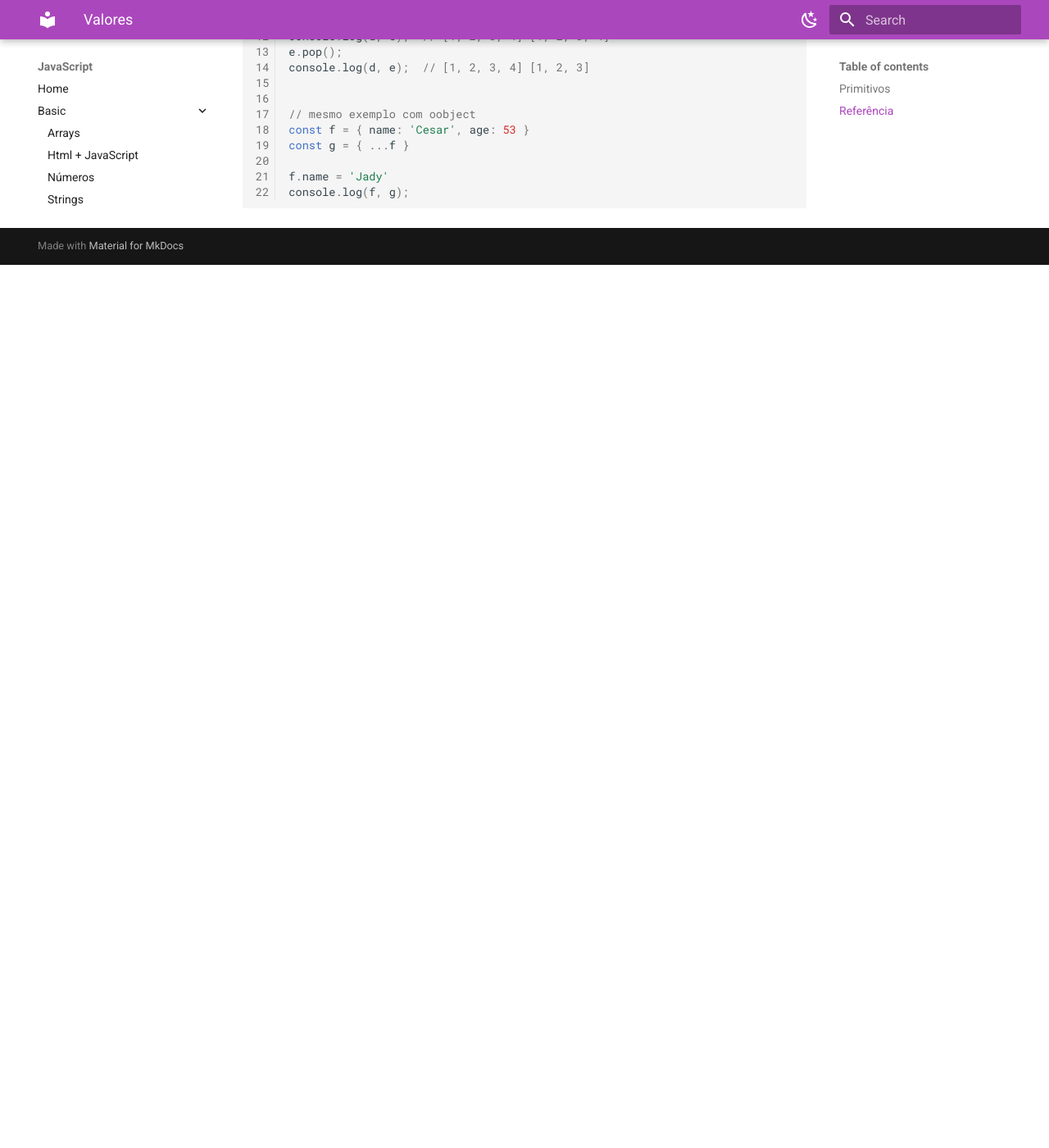
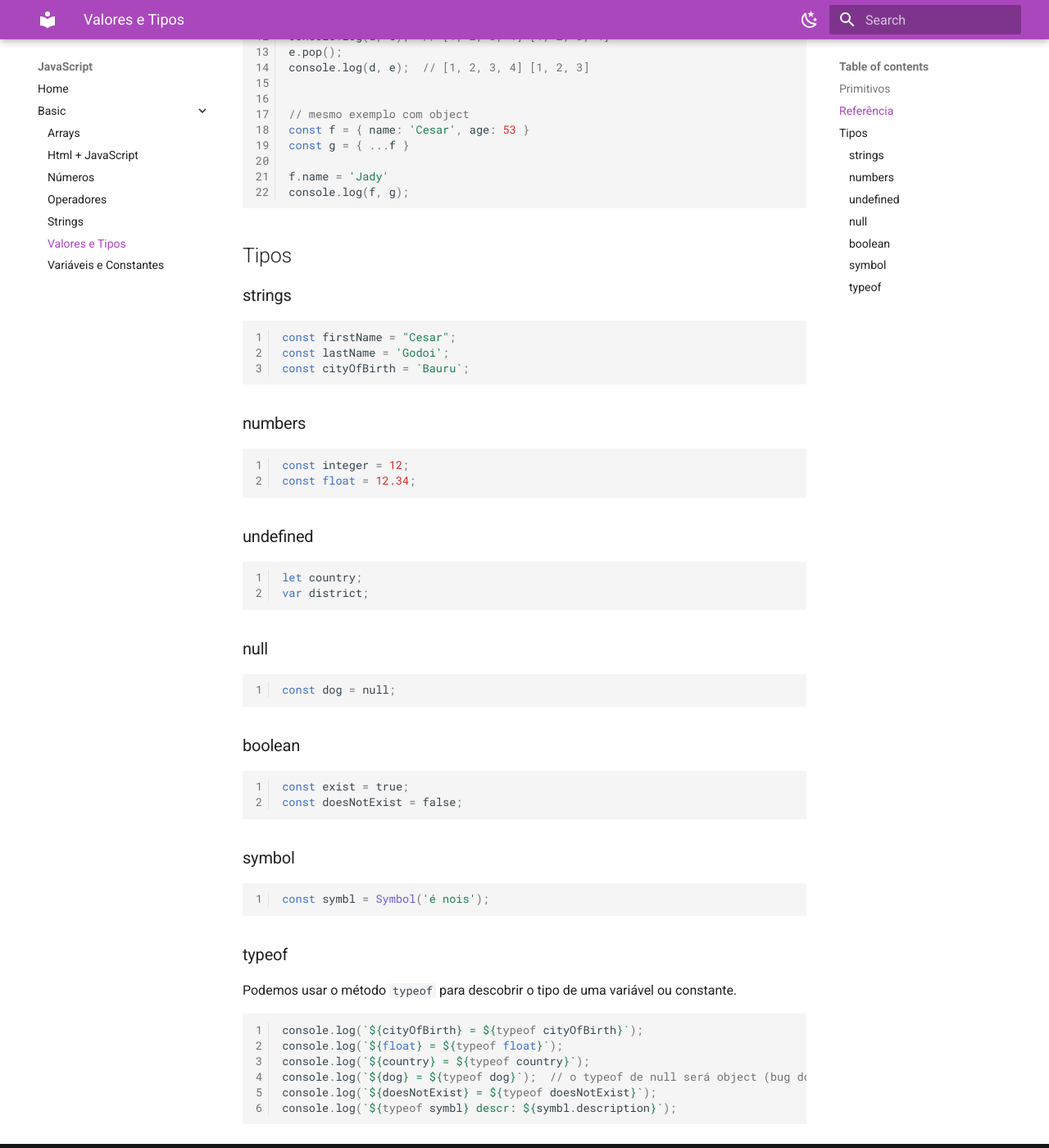
Before and after one commit to cesargodoi/javascript-notepad, an MkDocs documentation site: the page built from docs/basic/values.md, in a window 1280 px wide and 1400 px high, scrolled down 1167 px. Shown: the whole window at 82% size. Built offline with MkDocs 1.6.1 and Material for MkDocs 9.7.7, drawn with Linux system fonts in a browser that asks for light colours; before the commit the page ends 1490 px from its top, so only the background shows below that; some of the changed text lies outside the part shown.

````diff
--- a/docs/basic/values.md
+++ b/docs/basic/values.md
@@ -1,4 +1,4 @@
-# Valores
+# Valores e Tipos
 
 ## Primitivos
 
@@ -49,10 +49,58 @@ e.pop();
 console.log(d, e);  // [1, 2, 3, 4] [1, 2, 3]
 
 
-// mesmo exemplo com oobject
+// mesmo exemplo com object
 const f = { name: 'Cesar', age: 53 }
 const g = { ...f }
 
 f.name = 'Jady'
 console.log(f, g);
 ```
+
+## Tipos
+
+### strings
+```{.js linenums="1"}
+const firstName = "Cesar";
+const lastName = 'Godoi';
+const cityOfBirth = `Bauru`;
+```
+
+### numbers
+```{.js linenums="1"}
+const integer = 12;
+const float = 12.34;
+```
+
+### undefined
+```{.js linenums="1"}
+let country;
+var district;
+```
+
+### null
+```{.js linenums="1"}
+const dog = null;
+```
+
+### boolean
+```{.js linenums="1"}
+const exist = true;
+const doesNotExist = false;
+```
+
+### symbol
+```{.js linenums="1"}
+const symbl = Symbol('é nois');
+```
+
+### typeof
+Podemos usar o método `typeof` para descobrir o tipo de uma variável ou constante.
+```{.js linenums="1"}
+console.log(`${cityOfBirth} = ${typeof cityOfBirth}`);
+console.log(`${float} = ${typeof float}`);
+console.log(`${country} = ${typeof country}`);
+console.log(`${dog} = ${typeof dog}`);  // o typeof de null será object (bug do javascript)
+console.log(`${doesNotExist} = ${typeof doesNotExist}`);
+console.log(`${typeof symbl} descr: ${symbl.description}`);
+```
````
Also changed, not shown: docs/basic/arrays.md (+11 -13 lines), docs/basic/operators.md (added, +80 -0 lines).
